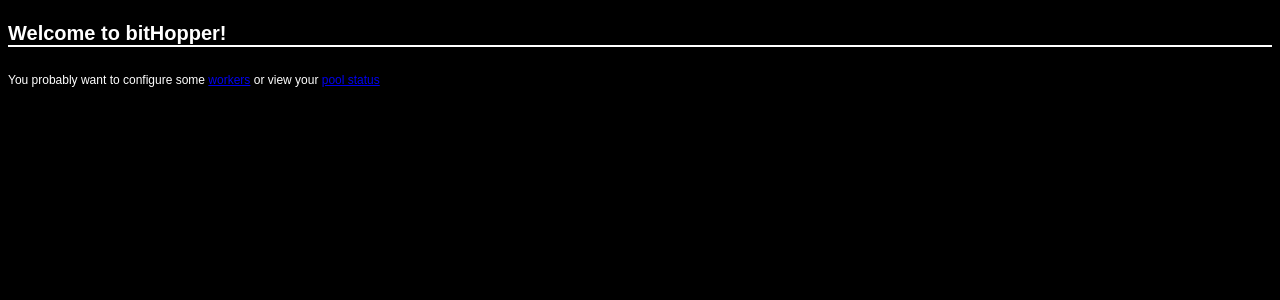
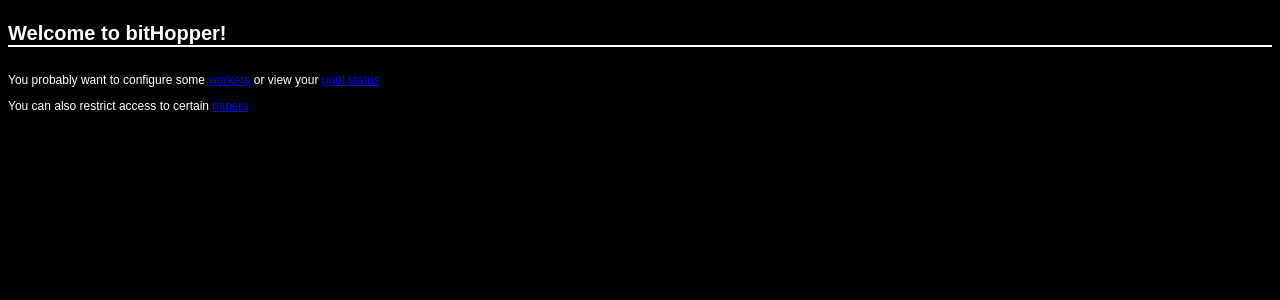
Before and after one commit to c00w/bitHopper, a Python web app: template bitHopper/templates/index.html in a window 1280 px wide. Shown: the top 300 px of the page. Run offline with Jinja, Linux system fonts and the light colour scheme; the template is opened without the code that fills it, so the values that code supplies are empty.

Commit message:
Updated frontpage

```diff
--- a/bitHopper/templates/index.html
+++ b/bitHopper/templates/index.html
@@ -9,5 +9,6 @@
 <br>
 
 <p> You probably want to configure some <a href="/worker">workers<a/> or view your <a href="/pool">pool status</a> </p>
+<p> You can also restrict access to certain <a href="/miners">miners</a></p>
 
 {% endblock %}
```
